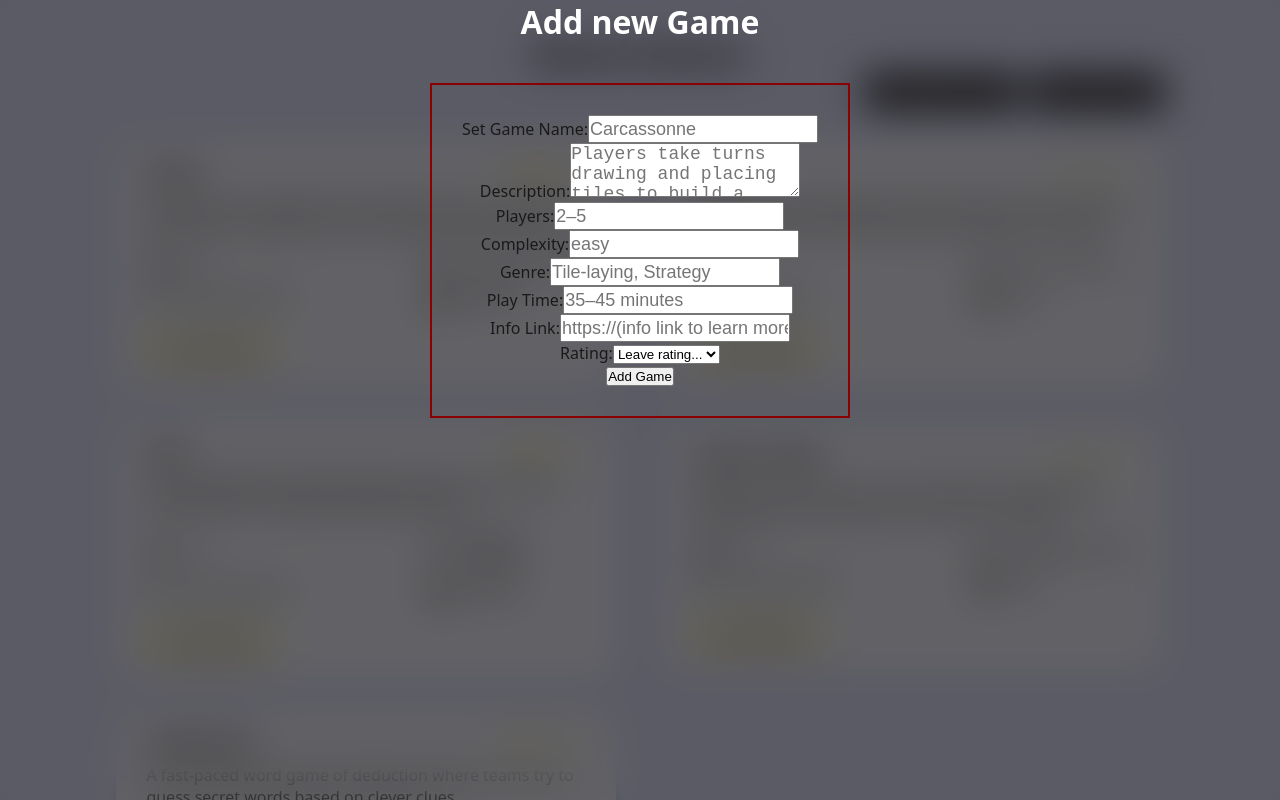
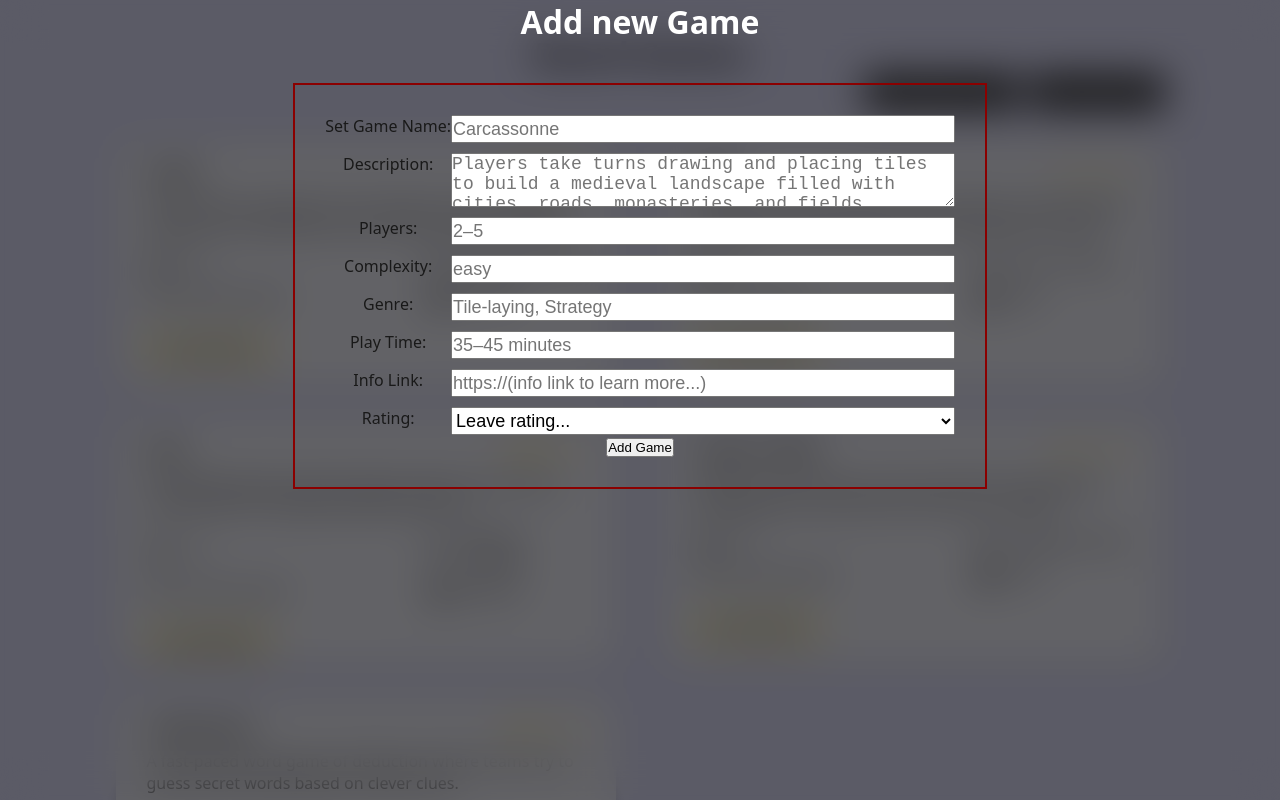
Before and after one commit to ilicc-sara/Board-Games, a React (Vite) app: page / in a window 1280 px wide. Both pictures are taken after a click on the button "Add New Game". Shown: the top 800 px of the page. Built offline with nearby package versions, Linux system fonts and the light colour scheme.

Commit message:
style add game form

```diff
--- a/src/App.jsx
+++ b/src/App.jsx
@@ -73,83 +73,83 @@
         <div className="overlay" onClick={() => setShowForm(false)}>
           <h1 style={{ color: "white" }}>Add new Game</h1>
           <form onClick={(e) => e.stopPropagation()} onSubmit={handleSubmit}>
+            <div className="inputs-and-labels">
               <label>Set Game Name:</label>
               <input
                 type="text"
                 name="name"
                 value={inputs.name}
                 onChange={(e) => handleInputChange(e)}
-              // required
+                required
                 placeholder="Carcassonne"
               />
-            <br />
+
               <label>Description:</label>
               <textarea
                 type="text"
                 name="description"
                 value={inputs.description}
                 onChange={(e) => handleInputChange(e)}
-              // required
+                required
                 placeholder="Players take turns drawing and placing tiles to build a medieval landscape filled with cities, roads, monasteries, and fields."
               />
-            <br />
+
               <label>Players:</label>
               <input
                 type="text"
                 name="players"
                 value={inputs.players}
                 onChange={(e) => handleInputChange(e)}
-              // required
+                required
                 placeholder="2–5"
               />
-            <br />
+
               <label>Complexity:</label>
               <input
                 type="text"
                 name="complexity"
                 value={inputs.complexity}
                 onChange={(e) => handleInputChange(e)}
-              // required
+                required
                 placeholder="easy"
               />
-            <br />
+
               <label>Genre:</label>
               <input
                 type="text"
                 name="genre"
                 value={inputs.genre}
                 onChange={(e) => handleInputChange(e)}
-              // required
+                required
                 placeholder="Tile-laying, Strategy"
               />
-            <br />
+
               <label>Play Time:</label>
               <input
                 type="text"
                 name="playTime"
                 value={inputs.playTime}
                 onChange={(e) => handleInputChange(e)}
-              // required
+                required
                 placeholder="35–45 minutes"
               />
-            <br />
+
               <label>Info Link:</label>
               <input
                 type="text"
                 name="link"
                 value={inputs.link}
                 onChange={(e) => handleInputChange(e)}
-              // required
+                required
                 placeholder="https://(info link to learn more...)"
               />
-            <br />
+
               <label>Rating:</label>
               <select
                 type="text"
                 name="rating"
                 value={inputs.rating}
                 onChange={(e) => handleInputChange(e)}
-              // required
                 placeholder="How would you rate this game?"
               >
                 <option value="0">Leave rating...</option>
@@ -159,7 +159,7 @@
                 <option value="4">4</option>
                 <option value="5">5</option>
               </select>
-            <br />
+            </div>
 
             <button> Add Game </button>
           </form>
--- a/src/index.css
+++ b/src/index.css
@@ -47,9 +47,12 @@
   padding: 20px 30px;
   display: flex;
   flex-direction: column;
+  /* justify-content: space-between; */
   gap: 10px;
   background-color: rgb(246, 246, 255);
   box-shadow: 0 0 10px rgb(0, 0, 0, 0.2);
+  height: 248px;
+  min-height: 248px;
 }
 
 .game-item:hover {
@@ -111,6 +114,7 @@
   width: fit-content;
   padding: 0 1rem;
   height: 2rem;
+  background: none;
 }
 
 .btn-link {
@@ -196,8 +200,8 @@
 }
 
 input,
-textarea {
-  width: 230px;
+textarea,
+select {
   height: 28px;
   font-size: 18px;
 }
@@ -213,6 +217,12 @@
   padding: 30px;
 }
 
+.inputs-and-labels {
+  display: grid;
+  grid-template-columns: 1fr 4fr;
+  row-gap: 10px;
+}
+
 .hidden {
   display: none;
 }
```
Lines whose indentation alone changed are shown as unchanged.
